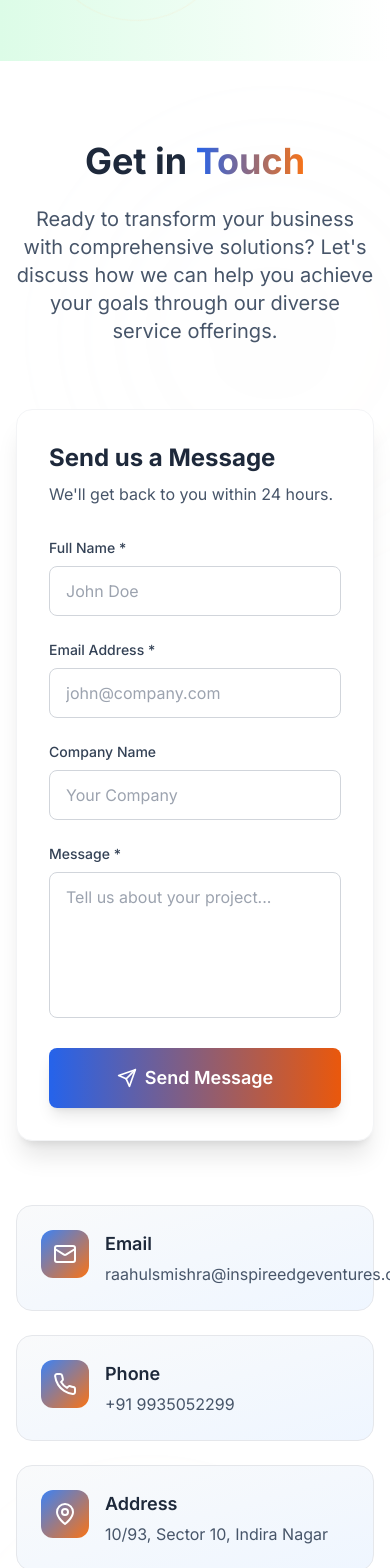
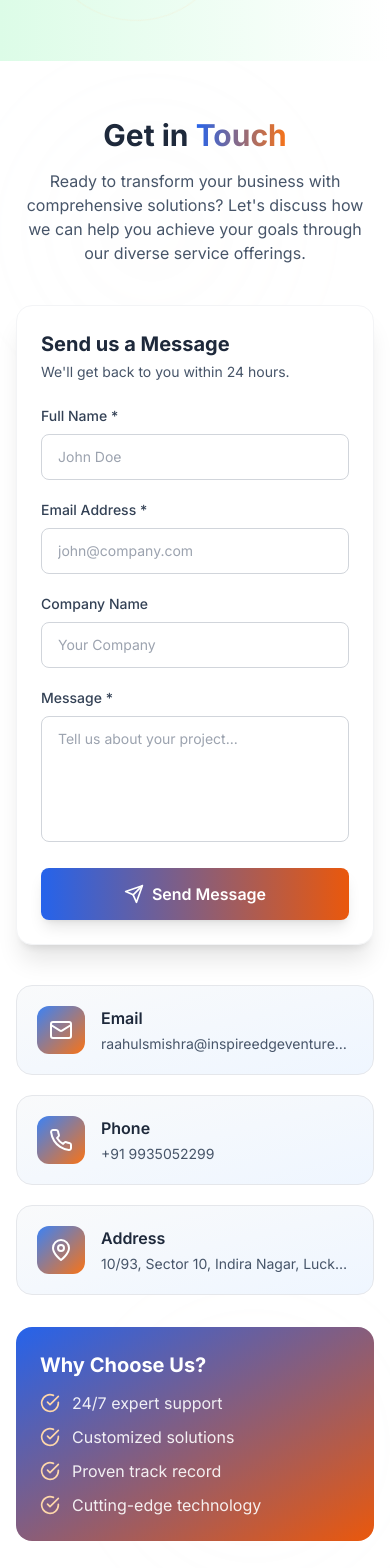
Before and after one commit to raahulsmishra99-code/inspire-edge-website, a Next.js app: page / in a window 390 px wide. Shown: the part 5560-7128 px from the top of the page. Built offline with nearby package versions, Linux system fonts and the light colour scheme.

Commit message:
Update ContactSection.tsx

```diff
--- a/src/components/ContactSection.tsx
+++ b/src/components/ContactSection.tsx
@@ -1,50 +1,60 @@
 'use client'
 
-import { motion } from 'framer-motion'
-import { useInView } from 'framer-motion'
-import { useRef, useState } from 'react'
+import React, { useRef, useState, type ChangeEvent, type FormEvent } from 'react'
+import { motion, useInView } from 'framer-motion'
 import { Mail, Phone, MapPin, Send, CheckCircle } from 'lucide-react'
 
+type ContactItem = {
+  icon: React.ComponentType<{ size?: number; className?: string }>
+  title: string
+  value: string
+  href?: string | null
+  external?: boolean
+}
+
+const gmailComposeLink = (email: string) =>
+  `https://mail.google.com/mail/?view=cm&fs=1&to=${encodeURIComponent(email)}`
+
 export default function ContactSection() {
-  const ref = useRef(null)
-  const isInView = useInView(ref, { once: true, margin: "-100px" })
+  const ref = useRef<HTMLDivElement | null>(null)
+  const isInView = useInView(ref, { once: true, margin: '-100px' })
+
   const [isSubmitted, setIsSubmitted] = useState(false)
   const [formData, setFormData] = useState({
     name: '',
     email: '',
     company: '',
-    message: ''
+    message: '',
   })
 
-  const contactInfo = [
+  // Updated details + click behaviors
+  const contactInfo: ContactItem[] = [
     {
       icon: Mail,
-      title: "Email",
-      value: "raahulsmishra@inspireedgeventures.com",
-      link: "raahulsmishra@inspireedgeventures.com"
+      title: 'Email',
+      value: 'raahulsmishra@inspireedgeventures.com',
+      href: gmailComposeLink('raahulsmishra@inspireedgeventures.com'), // open Gmail compose
+      external: true,
     },
     {
       icon: Phone,
-      title: "Phone",
-      value: "+91 9935052299",
-      link: "tel:+91 9935052299"
+      title: 'Phone',
+      value: '+91 9935052299',
+      href: 'tel:+919935052299',
     },
     {
       icon: MapPin,
-      title: "Address",
-      value: "10/93, Sector 10, Indira Nagar",
-      link: "#"
-    }
+      title: 'Address',
+      value: '10/93, Sector 10, Indira Nagar, Lucknow, Uttar Pradesh – 226016',
+      href: null, // NOT clickable
+    },
   ]
 
   const containerVariants = {
     hidden: { opacity: 0 },
     visible: {
       opacity: 1,
-      transition: {
-        staggerChildren: 0.2,
-        delayChildren: 0.1,
-      },
+      transition: { staggerChildren: 0.2, delayChildren: 0.1 },
     },
   }
 
@@ -53,71 +63,51 @@ export default function ContactSection() {
     visible: {
       y: 0,
       opacity: 1,
-      transition: {
-        duration: 0.8,
-        ease: "easeOut",
-      },
+      transition: { duration: 0.8, ease: 'easeOut' },
     },
   }
 
-  const handleInputChange = (e: React.ChangeEvent<HTMLInputElement | HTMLTextAreaElement>) => {
-    setFormData({
-      ...formData,
-      [e.target.name]: e.target.value
-    })
+  const handleInputChange = (e: ChangeEvent<HTMLInputElement | HTMLTextAreaElement>) => {
+    const { name, value } = e.target
+    setFormData((s) => ({ ...s, [name]: value }))
   }
 
-  const handleSubmit = (e: React.FormEvent) => {
+  const handleSubmit = (e: FormEvent) => {
     e.preventDefault()
-    // Simulate form submission
     setIsSubmitted(true)
     setTimeout(() => setIsSubmitted(false), 3000)
     setFormData({ name: '', email: '', company: '', message: '' })
   }
 
   return (
-    <section id="contact" className="py-20 bg-white relative overflow-hidden">
+    <section id="contact" className="relative overflow-hidden bg-white py-14 sm:py-16 md:py-20">
       {/* Background Elements */}
       <div className="absolute inset-0">
         <motion.div
-          animate={{
-            scale: [1, 1.1, 1],
-            opacity: [0.1, 0.2, 0.1],
-          }}
-          transition={{
-            duration: 8,
-            repeat: Infinity,
-            ease: "easeInOut",
-          }}
-          className="absolute top-20 left-20 w-96 h-96 bg-gradient-to-br from-primary-100/20 to-accent-100/20 rounded-full blur-3xl"
+          animate={{ scale: [1, 1.1, 1], opacity: [0.08, 0.16, 0.08] }}
+          transition={{ duration: 8, repeat: Infinity, ease: 'easeInOut' }}
+          className="absolute top-10 left-6 h-64 w-64 rounded-full bg-gradient-to-br from-primary-100/30 to-accent-100/30 blur-3xl md:left-20 md:top-20 md:h-96 md:w-96"
         />
         <motion.div
-          animate={{
-            scale: [1.1, 1, 1.1],
-            opacity: [0.1, 0.2, 0.1],
-          }}
-          transition={{
-            duration: 10,
-            repeat: Infinity,
-            ease: "easeInOut",
-          }}
-          className="absolute bottom-20 right-20 w-80 h-80 bg-gradient-to-br from-accent-100/20 to-primary-100/20 rounded-full blur-3xl"
+          animate={{ scale: [1.1, 1, 1.1], opacity: [0.08, 0.16, 0.08] }}
+          transition={{ duration: 10, repeat: Infinity, ease: 'easeInOut' }}
+          className="absolute bottom-10 right-6 h-56 w-56 rounded-full bg-gradient-to-br from-accent-100/30 to-primary-100/30 blur-3xl md:right-20 md:bottom-20 md:h-80 md:w-80"
         />
       </div>
 
-      <div className="max-w-7xl mx-auto px-4 sm:px-6 lg:px-8 relative z-10">
+      <div className="relative z-10 mx-auto max-w-7xl px-4 sm:px-6 lg:px-8">
         {/* Section Header */}
         <motion.div
           initial={{ opacity: 0, y: 30 }}
           animate={isInView ? { opacity: 1, y: 0 } : {}}
           transition={{ duration: 0.8 }}
-          className="text-center mb-16"
+          className="mx-auto mb-10 max-w-3xl text-center md:mb-16"
         >
-          <h2 className="text-4xl md:text-5xl font-bold text-dark-800 mb-6">
+          <h2 className="mb-4 text-3xl font-bold text-dark-800 sm:text-4xl md:text-5xl">
             Get in <span className="gradient-text">Touch</span>
           </h2>
-          <p className="text-xl text-dark-600 max-w-3xl mx-auto">
-            Ready to transform your business with comprehensive solutions? Let's discuss how we can help you achieve your goals through our diverse service offerings.
+          <p className="mx-auto max-w-2xl text-base text-dark-600 sm:text-lg md:text-xl">
+            Ready to transform your business with comprehensive solutions? Let&apos;s discuss how we can help you achieve your goals through our diverse service offerings.
           </p>
         </motion.div>
 
@@ -125,26 +115,23 @@ export default function ContactSection() {
           ref={ref}
           variants={containerVariants}
           initial="hidden"
-          animate={isInView ? "visible" : "hidden"}
-          className="grid grid-cols-1 lg:grid-cols-2 gap-16"
+          animate={isInView ? 'visible' : 'hidden'}
+          className="grid grid-cols-1 gap-10 sm:gap-12 lg:grid-cols-2 lg:gap-16"
         >
           {/* Left Column - Contact Form */}
           <motion.div variants={itemVariants} className="space-y-8">
-            <div className="bg-white rounded-2xl p-8 shadow-xl border border-gray-100 relative overflow-hidden">
+            <div className="relative overflow-hidden rounded-2xl border border-gray-100 bg-white p-6 shadow-xl sm:p-7 md:p-8">
               {/* Form Header */}
-              <div className="mb-8">
-                <h3 className="text-2xl font-bold text-dark-800 mb-2">Send us a Message</h3>
-                <p className="text-dark-600">We'll get back to you within 24 hours.</p>
+              <div className="mb-6 md:mb-8">
+                <h3 className="mb-1 text-xl font-bold text-dark-800 md:text-2xl">Send us a Message</h3>
+                <p className="text-sm text-dark-600 md:text-base">We&apos;ll get back to you within 24 hours.</p>
               </div>
 
               {/* Contact Form */}
-              <form onSubmit={handleSubmit} className="space-y-6">
-                <div className="grid grid-cols-1 md:grid-cols-2 gap-6">
-                  <motion.div
-                    whileFocus={{ scale: 1.02 }}
-                    transition={{ duration: 0.2 }}
-                  >
-                    <label htmlFor="name" className="block text-sm font-medium text-dark-700 mb-2">
+              <form onSubmit={handleSubmit} className="space-y-5 sm:space-y-6">
+                <div className="grid grid-cols-1 gap-5 sm:gap-6 md:grid-cols-2">
+                  <div>
+                    <label htmlFor="name" className="mb-2 block text-sm font-medium text-dark-700">
                       Full Name *
                     </label>
                     <input
@@ -154,16 +141,14 @@ export default function ContactSection() {
                       value={formData.name}
                       onChange={handleInputChange}
                       required
-                      className="w-full px-4 py-3 border border-gray-300 rounded-lg focus:ring-2 focus:ring-primary-500 focus:border-transparent transition-all duration-200"
+                      autoComplete="name"
+                      className="w-full rounded-lg border border-gray-300 px-4 py-3 text-sm outline-none transition-all duration-200 placeholder:text-gray-400 focus:border-transparent focus:ring-2 focus:ring-primary-500 md:text-base"
                       placeholder="John Doe"
                     />
-                  </motion.div>
+                  </div>
 
-                  <motion.div
-                    whileFocus={{ scale: 1.02 }}
-                    transition={{ duration: 0.2 }}
-                  >
-                    <label htmlFor="email" className="block text-sm font-medium text-dark-700 mb-2">
+                  <div>
+                    <label htmlFor="email" className="mb-2 block text-sm font-medium text-dark-700">
                       Email Address *
                     </label>
                     <input
@@ -173,17 +158,15 @@ export default function ContactSection() {
                       value={formData.email}
                       onChange={handleInputChange}
                       required
-                      className="w-full px-4 py-3 border border-gray-300 rounded-lg focus:ring-2 focus:ring-primary-500 focus:border-transparent transition-all duration-200"
+                      autoComplete="email"
+                      className="w-full rounded-lg border border-gray-300 px-4 py-3 text-sm outline-none transition-all duration-200 placeholder:text-gray-400 focus:border-transparent focus:ring-2 focus:ring-primary-500 md:text-base"
                       placeholder="john@company.com"
                     />
-                  </motion.div>
+                  </div>
                 </div>
 
-                <motion.div
-                  whileFocus={{ scale: 1.02 }}
-                  transition={{ duration: 0.2 }}
-                >
-                  <label htmlFor="company" className="block text-sm font-medium text-dark-700 mb-2">
+                <div>
+                  <label htmlFor="company" className="mb-2 block text-sm font-medium text-dark-700">
                     Company Name
                   </label>
                   <input
@@ -192,16 +175,14 @@ export default function ContactSection() {
                     name="company"
                     value={formData.company}
                     onChange={handleInputChange}
-                    className="w-full px-4 py-3 border border-gray-300 rounded-lg focus:ring-2 focus:ring-primary-500 focus:border-transparent transition-all duration-200"
+                    autoComplete="organization"
+                    className="w-full rounded-lg border border-gray-300 px-4 py-3 text-sm outline-none transition-all duration-200 placeholder:text-gray-400 focus:border-transparent focus:ring-2 focus:ring-primary-500 md:text-base"
                     placeholder="Your Company"
                   />
-                </motion.div>
+                </div>
 
-                <motion.div
-                  whileFocus={{ scale: 1.02 }}
-                  transition={{ duration: 0.2 }}
-                >
-                  <label htmlFor="message" className="block text-sm font-medium text-dark-700 mb-2">
+                <div>
+                  <label htmlFor="message" className="mb-2 block text-sm font-medium text-dark-700">
                     Message *
                   </label>
                   <textarea
@@ -211,16 +192,16 @@ export default function ContactSection() {
                     onChange={handleInputChange}
                     required
                     rows={5}
-                    className="w-full px-4 py-3 border border-gray-300 rounded-lg focus:ring-2 focus:ring-primary-500 focus:border-transparent transition-all duration-200 resize-none"
+                    className="w-full resize-none rounded-lg border border-gray-300 px-4 py-3 text-sm outline-none transition-all duration-200 placeholder:text-gray-400 focus:border-transparent focus:ring-2 focus:ring-primary-500 md:text-base"
                     placeholder="Tell us about your project..."
                   />
-                </motion.div>
+                </div>
 
                 <motion.button
                   type="submit"
                   whileHover={{ scale: 1.02, y: -2 }}
                   whileTap={{ scale: 0.98 }}
-                  className="w-full px-8 py-4 bg-gradient-to-r from-primary-600 to-accent-600 text-white rounded-lg font-semibold text-lg shadow-lg hover:shadow-xl transition-all duration-300 flex items-center justify-center space-x-2"
+                  className="flex w-full items-center justify-center space-x-2 rounded-lg bg-gradient-to-r from-primary-600 to-accent-600 px-6 py-3.5 text-base font-semibold text-white shadow-lg transition-all duration-300 hover:shadow-xl md:px-8 md:py-4 md:text-lg"
                 >
                   {isSubmitted ? (
                     <>
@@ -241,40 +222,54 @@ export default function ContactSection() {
           {/* Right Column - Contact Information */}
           <motion.div variants={itemVariants} className="space-y-8">
             {/* Contact Info Cards */}
-            <div className="space-y-6">
-              {contactInfo.map((info, index) => (
-                <motion.a
-                  key={info.title}
-                  href={info.link}
-                  initial={{ opacity: 0, x: 50 }}
-                  animate={isInView ? { opacity: 1, x: 0 } : {}}
-                  transition={{ delay: 0.3 + (index * 0.1) }}
-                  whileHover={{
-                    scale: 1.02,
-                    x: 5,
-                    transition: { duration: 0.2 }
-                  }}
-                  className="block p-6 bg-gradient-to-br from-gray-50 to-blue-50 rounded-2xl border border-gray-200 hover:border-primary-300 transition-all duration-300 group"
-                >
+            <div className="space-y-5 sm:space-y-6">
+              {contactInfo.map((info, index) => {
+                const CardInner = (
+                  <div className="block rounded-2xl border border-gray-200 bg-gradient-to-br from-gray-50 to-blue-50 p-5 transition-all duration-300 hover:border-primary-300 sm:p-6">
                     <div className="flex items-start space-x-4">
                       <motion.div
                         whileHover={{ rotate: 360 }}
                         transition={{ duration: 0.6 }}
-                      className="w-12 h-12 bg-gradient-to-br from-primary-500 to-accent-500 rounded-xl flex items-center justify-center flex-shrink-0 group-hover:scale-110 transition-transform duration-300"
+                        className="flex h-12 w-12 flex-shrink-0 items-center justify-center rounded-xl bg-gradient-to-br from-primary-500 to-accent-500"
                       >
                         <info.icon size={24} className="text-white" />
                       </motion.div>
-                    <div>
-                      <h4 className="text-lg font-semibold text-dark-800 mb-1">
-                        {info.title}
-                      </h4>
-                      <p className="text-dark-600 group-hover:text-primary-600 transition-colors duration-300">
-                        {info.value}
-                      </p>
+                      <div className="min-w-0">
+                        <h4 className="mb-1 text-base font-semibold text-dark-800 sm:text-lg">{info.title}</h4>
+                        <p className="truncate text-sm text-dark-600 sm:text-base">{info.value}</p>
                       </div>
                     </div>
+                  </div>
+                )
+
+                // Clickable for email/phone; non-clickable for address
+                return info.href ? (
+                  <motion.a
+                    key={info.title}
+                    href={info.href}
+                    initial={{ opacity: 0, x: 50 }}
+                    animate={isInView ? { opacity: 1, x: 0 } : {}}
+                    transition={{ delay: 0.3 + index * 0.1 }}
+                    whileHover={{ scale: 1.02, x: 5, transition: { duration: 0.2 } }}
+                    className="group block"
+                    {...(info.external ? { target: '_blank', rel: 'noopener noreferrer' } : {})}
+                    aria-label={`${info.title}: ${info.value}`}
+                  >
+                    {CardInner}
                   </motion.a>
-              ))}
+                ) : (
+                  <motion.div
+                    key={info.title}
+                    initial={{ opacity: 0, x: 50 }}
+                    animate={isInView ? { opacity: 1, x: 0 } : {}}
+                    transition={{ delay: 0.3 + index * 0.1 }}
+                    className="cursor-default"
+                    aria-label={`${info.title}: ${info.value}`}
+                  >
+                    {CardInner}
+                  </motion.div>
+                )
+              })}
             </div>
 
             {/* Additional Info */}
@@ -282,27 +277,24 @@ export default function ContactSection() {
               initial={{ opacity: 0, y: 30 }}
               animate={isInView ? { opacity: 1, y: 0 } : {}}
               transition={{ delay: 0.8 }}
-              className="bg-gradient-to-br from-primary-600 to-accent-600 p-8 rounded-2xl text-white"
+              className="rounded-2xl bg-gradient-to-br from-primary-600 to-accent-600 p-6 text-white sm:p-7 md:p-8"
             >
-              <h3 className="text-2xl font-bold mb-4">Why Choose Us?</h3>
-              <ul className="space-y-3">
-                {[
-                  "24/7 expert support",
-                  "Customized solutions",
-                  "Proven track record",
-                  "Cutting-edge technology"
-                ].map((item, index) => (
+              <h3 className="mb-3 text-xl font-bold md:text-2xl">Why Choose Us?</h3>
+              <ul className="space-y-2.5 md:space-y-3">
+                {['24/7 expert support', 'Customized solutions', 'Proven track record', 'Cutting-edge technology'].map(
+                  (item, i) => (
                     <motion.li
                       key={item}
                       initial={{ opacity: 0, x: -20 }}
                       animate={isInView ? { opacity: 1, x: 0 } : {}}
-                    transition={{ delay: 1 + (index * 0.1) }}
+                      transition={{ delay: 1 + i * 0.1 }}
                       className="flex items-center space-x-3"
                     >
                       <CheckCircle size={20} className="text-accent-200" />
                       <span className="opacity-90">{item}</span>
                     </motion.li>
-                ))}
+                  ),
+                )}
               </ul>
             </motion.div>
           </motion.div>
```
Lines whose indentation alone changed are shown as unchanged.
